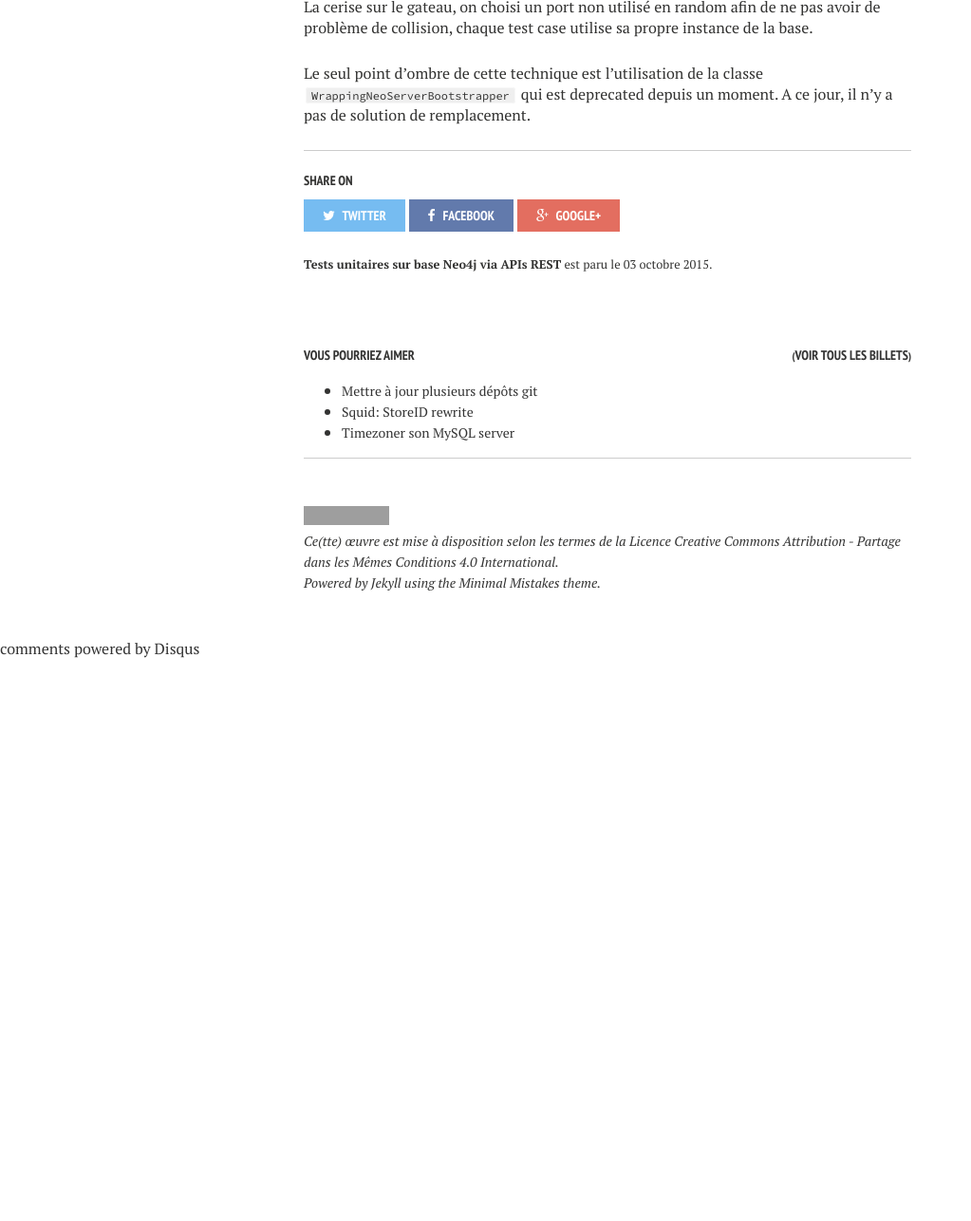
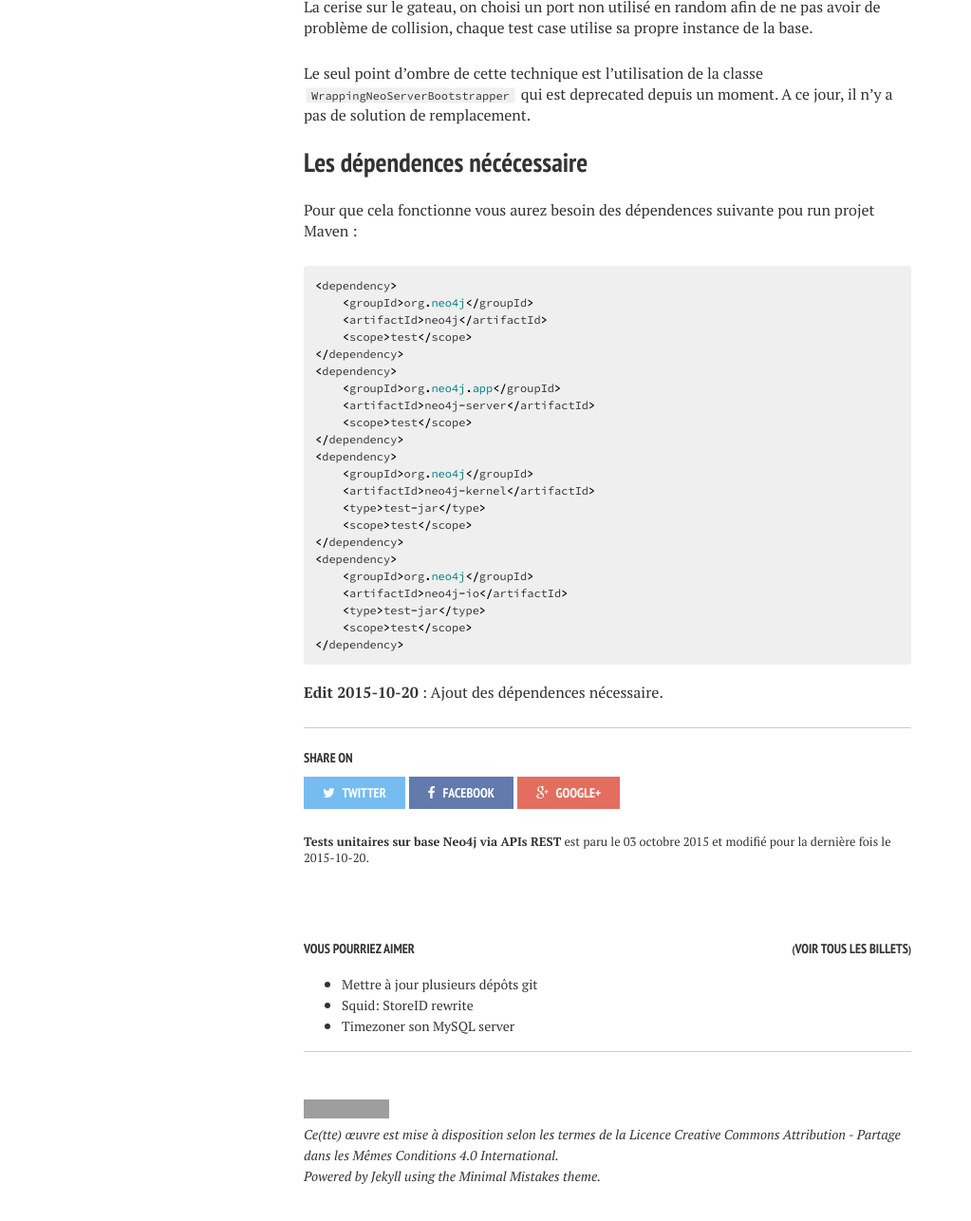
Before and after one commit to Marthym/marthym.github.io, a Jekyll site: the page built from _posts/2015-10-03-Test-unitaires-Neo4j-REST-API.md, in a window 1280 px wide and 1400 px high, scrolled down 1086 px, cut to the strip 108-1394 px from the top of the window. Shown: the whole strip at 95% size, without its empty margins (0-1023 px from the left). Built offline with Jekyll 4.4.1, drawn with Linux system fonts in a browser that asks for light colours; nearby versions of some CDN libraries; comment, search, counter and statistics services are not loaded; before the commit the page ends 1888 px from its top, so only the background shows below that; grey boxes are pictures that could not be loaded.

Commit message:
fix(post): Add dependencies to Test-unitaires-Neo4j-REST-API

```diff
--- a/_posts/2015-10-03-Test-unitaires-Neo4j-REST-API.md
+++ b/_posts/2015-10-03-Test-unitaires-Neo4j-REST-API.md
@@ -2,7 +2,7 @@
 layout: post
 title: Tests unitaires sur base Neo4j via APIs REST
 excerpt: "Faire des tests unitaires sur une base Neo4j 'in-memory' accédé via les APIs REST de Neo4j"
-#modified: 2015-09-21
+modified: 2015-10-20
 tags: [neo4j, java, database, planetlibre]
 comments: true
 image:
@@ -50,3 +50,34 @@ test case utilise sa propre instance de la base.
 
 Le seul point d'ombre de cette technique est l'utilisation de la classe `WrappingNeoServerBootstrapper` qui est
 deprecated depuis un moment. A ce jour, il n'y a pas de solution de remplacement.
+
+## Les dépendences nécécessaire
+Pour que cela fonctionne vous aurez besoin des dépendences suivante pou run projet Maven :
+
+{% highlight java %}
+<dependency>
+    <groupId>org.neo4j</groupId>
+    <artifactId>neo4j</artifactId>
+    <scope>test</scope>
+</dependency>
+<dependency>
+    <groupId>org.neo4j.app</groupId>
+    <artifactId>neo4j-server</artifactId>
+    <scope>test</scope>
+</dependency>
+<dependency>
+    <groupId>org.neo4j</groupId>
+    <artifactId>neo4j-kernel</artifactId>
+    <type>test-jar</type>
+    <scope>test</scope>
+</dependency>
+<dependency>
+    <groupId>org.neo4j</groupId>
+    <artifactId>neo4j-io</artifactId>
+    <type>test-jar</type>
+    <scope>test</scope>
+</dependency>
+{% endhighlight %}
+
+
+**Edit 2015-10-20** : Ajout des dépendences nécessaire.
```
